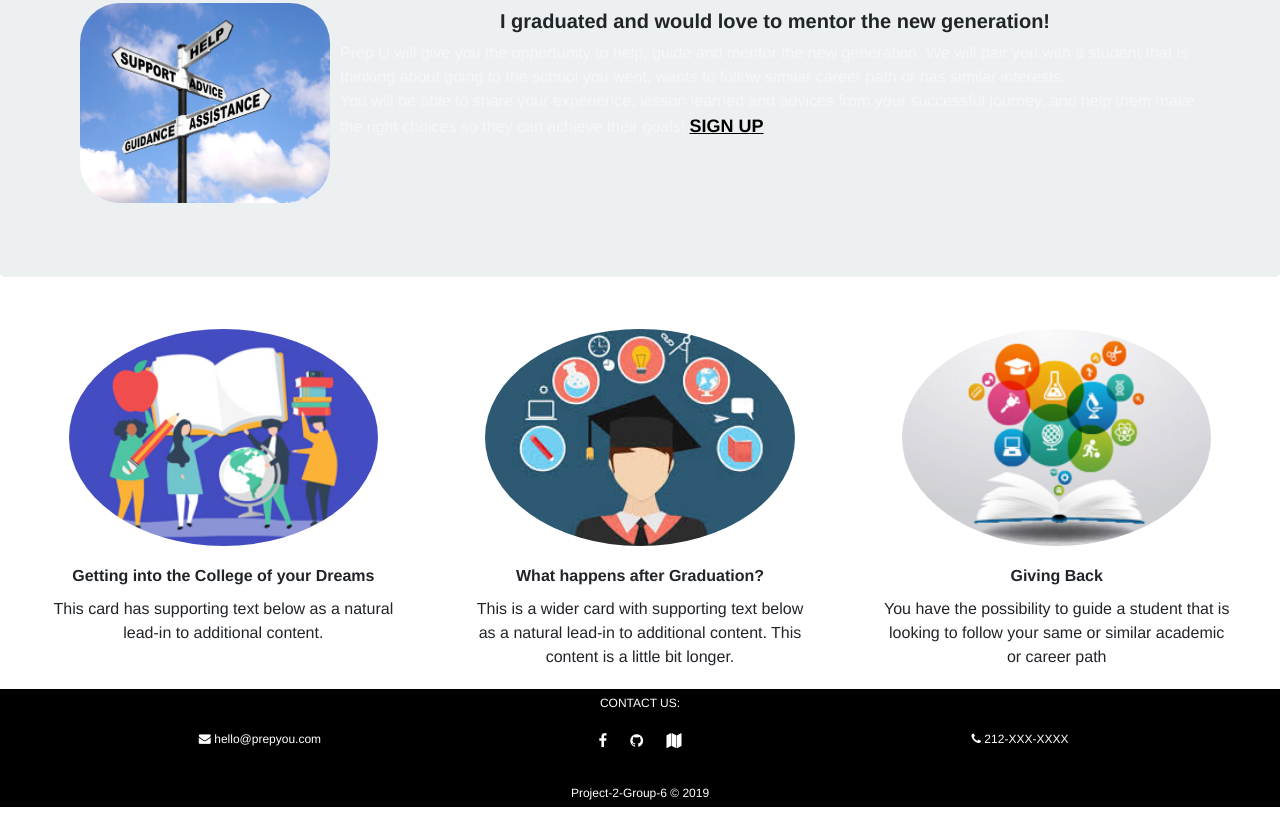
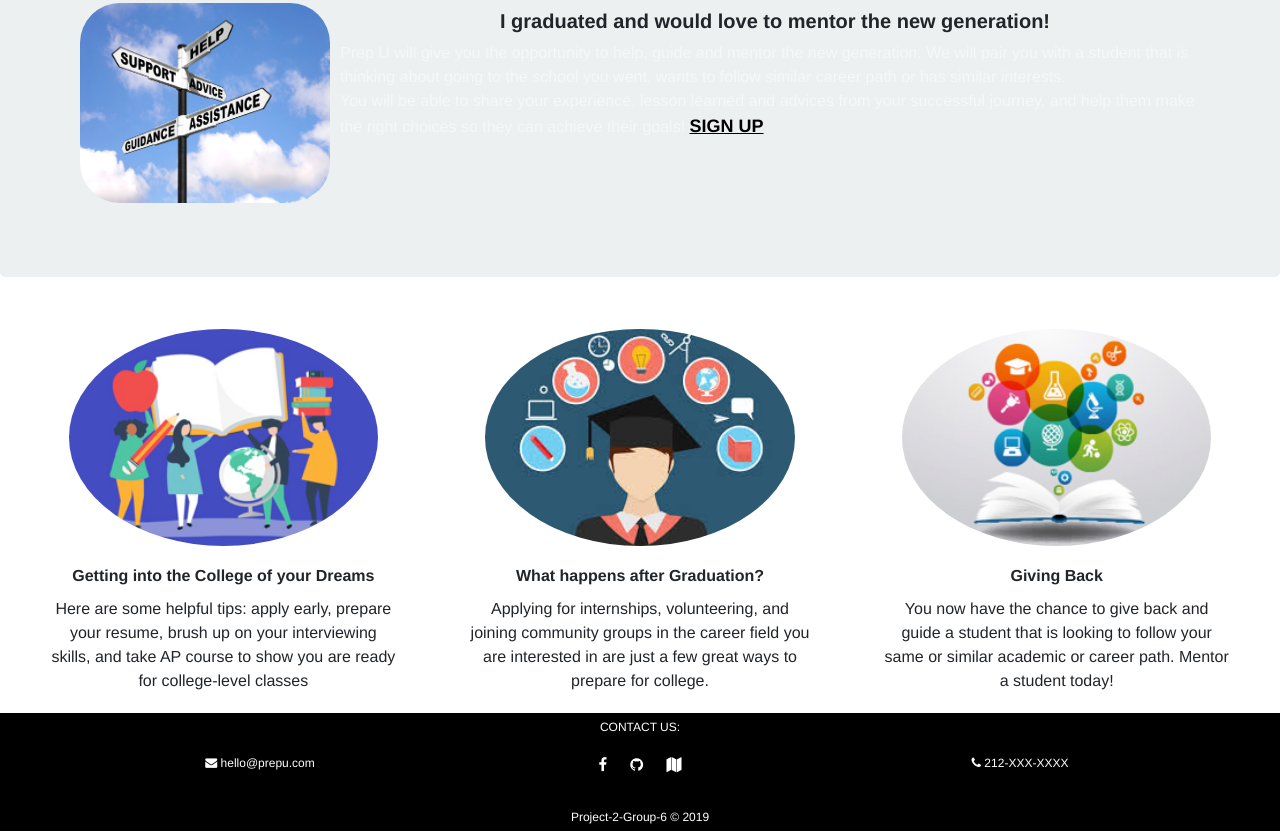
Before and after one commit to JRamos1/PrepU-Blog, a website: page public/index.html in a window 1280 px wide. Shown: the part 1509-2340 px from the top of the page. Before the commit the page ends 2316 px from the top, so only its background shows below. Drawn offline with nearby package versions, Linux system fonts and the light colour scheme.

Commit message:
added content for cards above footer, updated email address

```diff
--- a/public/index.html
+++ b/public/index.html
@@ -188,24 +188,21 @@
       <img src="css/education.jpg" class="card-img-top rounded-circle mx-auto d-block" alt="education">
       <div class="card-body">
         <h5 class="card-title">Getting into the College of your Dreams</h5>
-        <p class="card-text" id="infoContent">This card has supporting text below as a natural lead-in to additional
-          content.</p>
+        <p class="card-text" id="infoContent">Here are some helpful tips: apply early, prepare your resume, brush up on your interviewing skills, and take AP course to show you are ready for college-level classes</p>
       </div>
     </div>
     <div class="card col-sm-12 ">
       <img src="css/graduate.jpeg" class="card-img-top rounded-circle mx-auto d-block" alt="graduate">
       <div class="card-body">
         <h5 class="card-title">What happens after Graduation?</h5>
-        <p class="card-text" id="infoContent">This is a wider card with supporting text below as a natural lead-in to
-          additional content. This content is a little bit longer.</p>
+        <p class="card-text" id="infoContent">Applying for internships, volunteering, and joining community groups in the career field you are interested in are just a few great ways to prepare for college. </p>
       </div>
     </div>
     <div class="card col-sm-12">
       <img src="css/book.jpg" class="card-img-top rounded-circle mx-auto d-block" alt="books">
       <div class="card-body">
         <h5 class="card-title">Giving Back</h5>
-        <p class="card-text" id="infoContent"> You have the possibility to guide a student that is looking to follow
-          your same or similar academic or career path </p>
+        <p class="card-text" id="infoContent">You now have the chance to give back and guide a student that is looking to follow your same or similar academic or career path.  Mentor a student today! </p>
       </div>
     </div>
   </div>
@@ -219,7 +216,7 @@
 
     <div class="row">
       <div class="col-sm">
-        <i class="fa fa-envelope"></i> hello@prepyou.com
+        <i class="fa fa-envelope"></i> hello@prepu.com
       </div><br><br>
       <div class="col-sm">
         <a href="https://www.facebook.com/" class="icons"><i class="fa fa-facebook"></i></a>
```
Also changed, not shown: public/loggedIn.html (+1 -1 lines).
